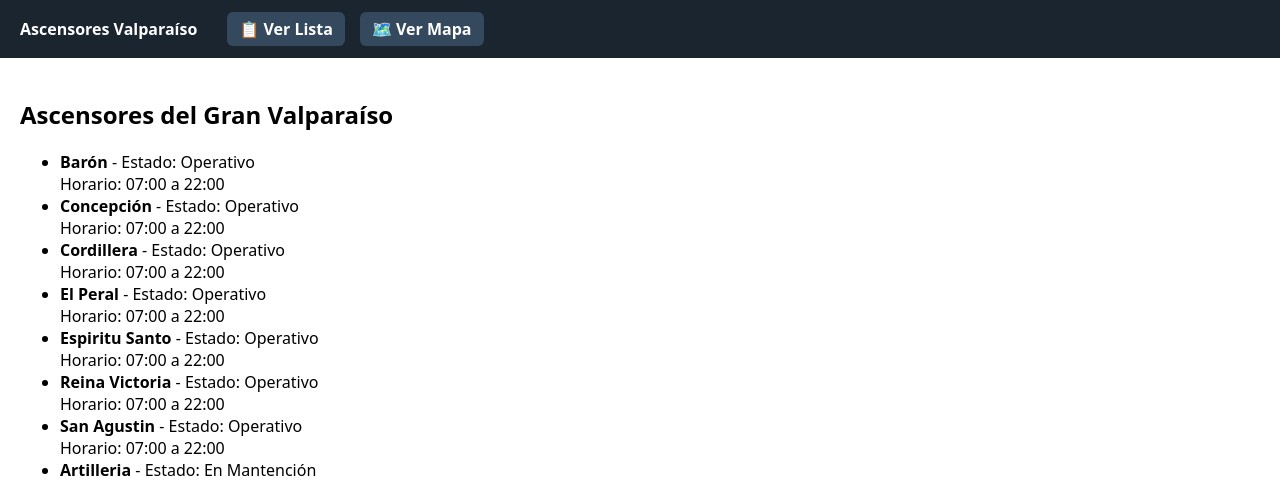
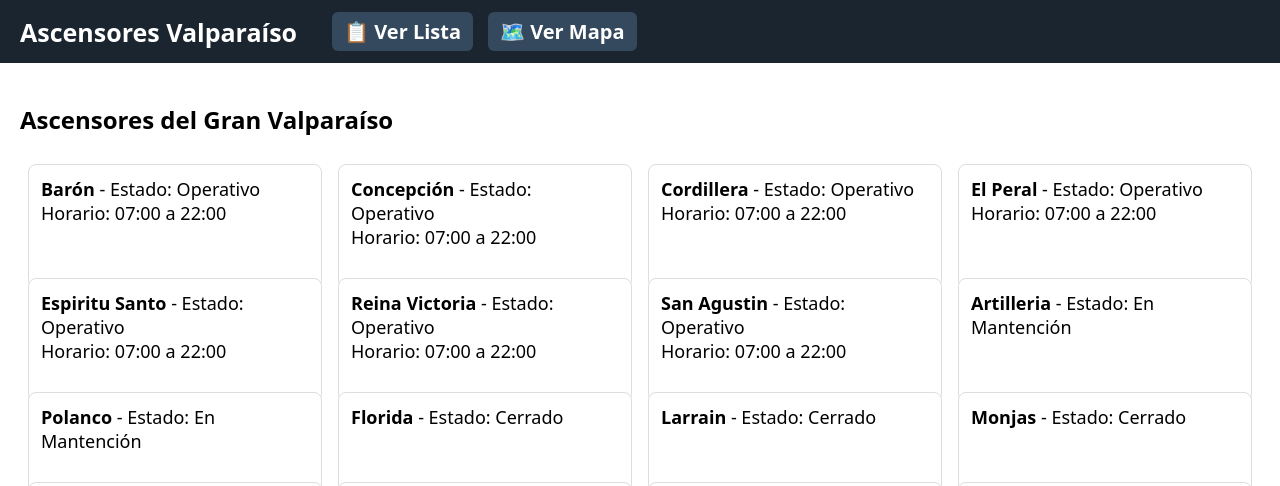
Before and after one commit to Blackzama/proyecto-grupo-15-aplicacion-red-ascensores, a Django app: page / in a window 1280 px wide. Shown: the top 486 px of the page. Run offline with Django 5.2, Linux system fonts and the light colour scheme; data comes from the database, SQL or seed files in the repository; both versions use the stored data as it was after the commit; some libraries are stand-ins or nearby versions; grey boxes are pictures that could not be loaded.

Commit message:
Marcadores de Colores correspondiente al estado en la vista de lista sigue faltando el grande

```diff
--- a/ascensores/models.py
+++ b/ascensores/models.py
@@ -6,6 +6,7 @@ class Ascensor(models.Model):
         ('operativo', 'Operativo'),
         ('mantencion', 'En Mantención'),
         ('cerrado', 'Cerrado'),
+        ('institucional', 'Institucional'),
     ]
 
     nombre = models.CharField(max_length=100, unique=True, verbose_name="Nombre del Ascensor")
--- a/ascensores/templates/ascensores/base.html
+++ b/ascensores/templates/ascensores/base.html
@@ -33,9 +33,9 @@
     <header>
 
     <nav>
-        <span style="color: white; font-weight: bold; margin-right: 15px;">Ascensores Valparaíso</span>
-        <a href="{% url 'lista_ascensores' %}">📋 Ver Lista</a>
-        <a href="{% url 'mapa_ascensores' %}">🗺️ Ver Mapa</a>
+        <span style="color: white;font-size: 25px; font-weight: bold; margin-right: 20px;">Ascensores Valparaíso</span>
+        <a href="{% url 'lista_ascensores' %}" style="font-size: 20px;">📋 Ver Lista</a>
+        <a href="{% url 'mapa_ascensores' %}" style="font-size: 20px;">🗺️ Ver Mapa</a>
     </nav>
     </header>
     <main>
--- a/ascensores/templates/ascensores/lista.html
+++ b/ascensores/templates/ascensores/lista.html
@@ -4,13 +4,15 @@
 <div style="padding: 20px;">
     <h2>Ascensores del Gran Valparaíso</h2>
 
-    <ul>
+    <ul style="display: flex; flex-wrap: wrap; list-style: none; padding: 0; margin: 0;">
     {% for ascensor in ascensores %}
-        <li>
-            <strong>{{ ascensor.nombre }}</strong> - Estado: {{ ascensor.get_estado_display }}
-            {% if ascensor.horario_apertura and ascensor.horario_cierre %}
-                <br>Horario: {{ ascensor.horario_apertura|time:"H:i" }} a {{ ascensor.horario_cierre|time:"H:i" }}
-            {% endif %}
+        <li style="width: 25%; box-sizing: border-box; padding: 8px;">
+            <div style="border: 1px solid #ddd; border-radius: 8px; padding: 12px; background-color: #ffffff; height: 100%; font-size: 18px;">
+                <strong>{{ ascensor.nombre }}</strong> - Estado: {{ ascensor.get_estado_display }}
+                {% if ascensor.horario_apertura and ascensor.horario_cierre %}
+                  <br>Horario: {{ ascensor.horario_apertura|time:"H:i" }} a {{ ascensor.horario_cierre|time:"H:i" }}
+                {% endif %}
+            </div>
         </li>
     {% empty %}
         <li>No hay ascensores registrados en la base de datos.</li>
@@ -25,11 +27,11 @@
 {% endblock %}
 
 {% block scripts %}
-<!-- Inyección segura de datos desde Django -->
+<!-- Inyección de datos JSON -->
 {{ ascensores_js|json_script:"ascensores-data" }}
 
 <script>
-    // 1. Crear el mapa
+    // 1. Inicializar el mapa
     const map = L.map('map').setView([-33.0472, -71.6127], 14);
 
     // 2. Capa base de Esri
@@ -38,18 +40,35 @@
         attribution: 'Tiles &copy; Esri'
     }).addTo(map);
 
-    // 3. Leer los datos JSON que entregó Django
+    // 3. Creacion de los marcadores
+    const crearIcono = (color) => L.icon({
+        iconUrl: `https://cdn.jsdelivr.net/gh/pointhi/leaflet-color-markers@master/img/marker-icon-2x-${color}.png`,
+        shadowUrl: 'https://cdnjs.cloudflare.com/ajax/libs/leaflet/0.7.7/images/marker-shadow.png',
+        iconSize: [25, 41],
+        iconAnchor: [12, 41],
+        popupAnchor: [1, -34],
+        shadowSize: [41, 41]
+    });
+    // Definir el color de los íconos según el estado del ascensor
+    const iconosPorEstado = {
+        'operativo': crearIcono('green'),       // Verde
+        'mantencion': crearIcono('gold'),       // Amarillo / Dorado
+        'cerrado': crearIcono('red'),           // Rojo
+        'institucional': crearIcono('violet')   // Violeta / Morado
+    };
+    // 4. Leer los datos enviados por Django
     const datosAscensores = JSON.parse(document.getElementById('ascensores-data').textContent);
-    console.log("Ascensores recibidos:", datosAscensores);
-
-    // Lista para guardar las referencias de los marcadores
     const listaMarcadores = [];
 
-    // 4. Dibujar un marcador por cada ascensor
+    // 5. Dibujar cada marcador con su color respectivo
     datosAscensores.forEach(ascensor => {
-        const marker = L.marker([ascensor.lat, ascensor.lng]).addTo(map);
+        // Selecciona el ícono según el estado (o usa el verde por defecto)
+        const clave = ascensor.estado ? ascensor.estado.toLowerCase().trim() : 'operativo';
+        const iconoSeleccionado = iconosPorEstado[clave] || iconosPorEstado['operativo'];
 
-        let contenidoPopup = `<b>${ascensor.nombre}</b><br>Estado: ${ascensor.estado}`;
+        const marker = L.marker([ascensor.lat, ascensor.lng], { icon: iconoSeleccionado }).addTo(map);
+
+        let contenidoPopup = `<b>${ascensor.nombre}</b><br>Estado: ${ascensor.estado_texto}`;
         if (ascensor.horario) {
             contenidoPopup += `<br><small>🕒 ${ascensor.horario}</small>`;
         }
@@ -58,7 +77,7 @@
         listaMarcadores.push(marker);
     });
 
-    // 5. Ajustar el zoom automáticamente para enfocar TODOS los marcadores
+    // 6. Ajustar la vista del mapa para que todos los marcadores sean visibles
     if (listaMarcadores.length > 0) {
         const grupo = L.featureGroup(listaMarcadores);
         map.fitBounds(grupo.getBounds().pad(0.1));
--- a/ascensores/views.py
+++ b/ascensores/views.py
@@ -10,7 +10,8 @@ def lista_ascensores(request):
         if a.latitud is not None and a.longitud is not None:
             ascensores_js.append({
                 'nombre': a.nombre,
-                'estado': a.get_estado_display(),
+                'estado': str(a.estado).strip().lower(),
+                'estado_texto': a.get_estado_display(),
                 'lat': float(a.latitud),
                 'lng': float(a.longitud),
                 'horario': f"{a.horario_apertura.strftime('%H:%M')} a {a.horario_cierre.strftime('%H:%M')}" if a.horario_apertura and a.horario_cierre else ""
```
Also changed, not shown: ascensores/migrations/0003_alter_ascensor_estado.py (added), db.sqlite3.
